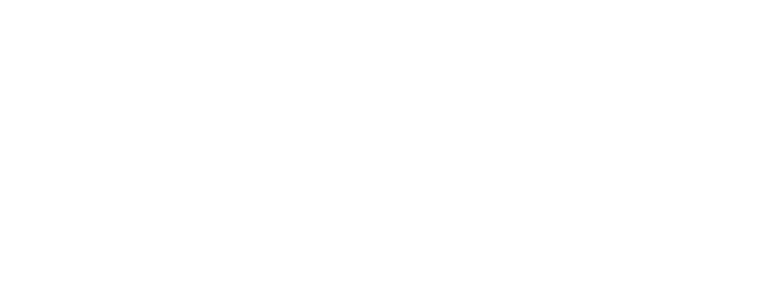
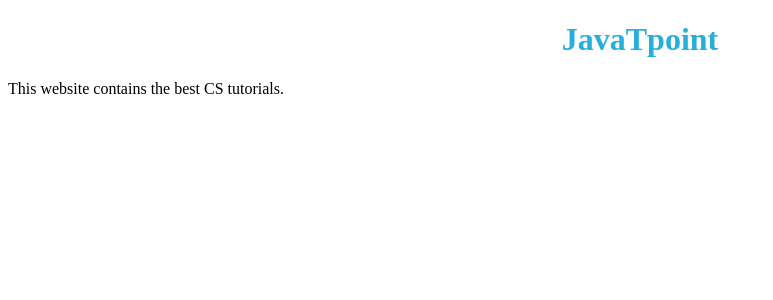
Before and after one commit to sutanu5/Getting-Started-with-React---Rendering-Multiple-Components-with-React, a React app: page / in a window 1280 px wide. Shown: the top 300 px of the page, without its empty margins (0-773 px from the left). Built offline with nearby package versions, Linux system fonts and the light colour scheme.

Commit message:
Update App.js

```diff
--- a/src/components/App.js
+++ b/src/components/App.js
@@ -4,6 +4,8 @@
 const App = () => {
   return (
     <div id="main">
+      <h1 className = "hello" >JavaTpoint</h1>
+            <p data-ns-test = "project-name">This website contains the best CS tutorials.</p>
 
 </div>
   )
```
